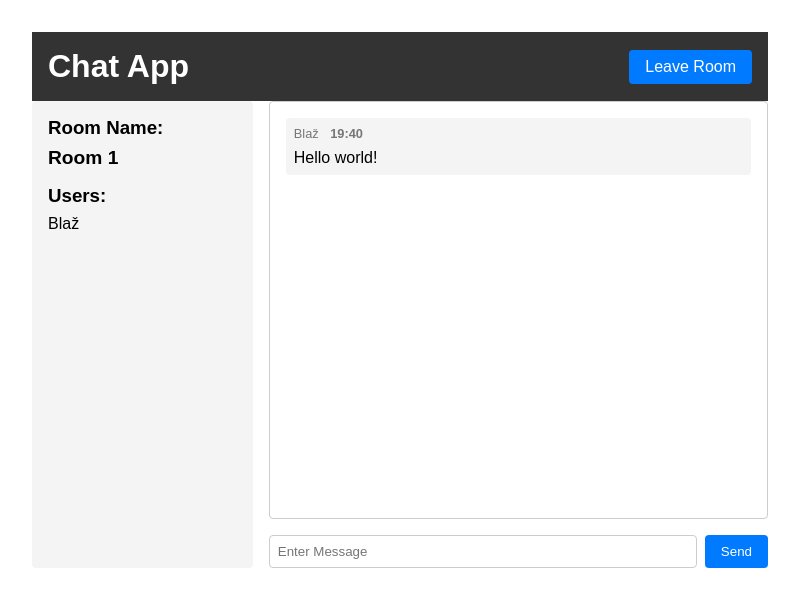
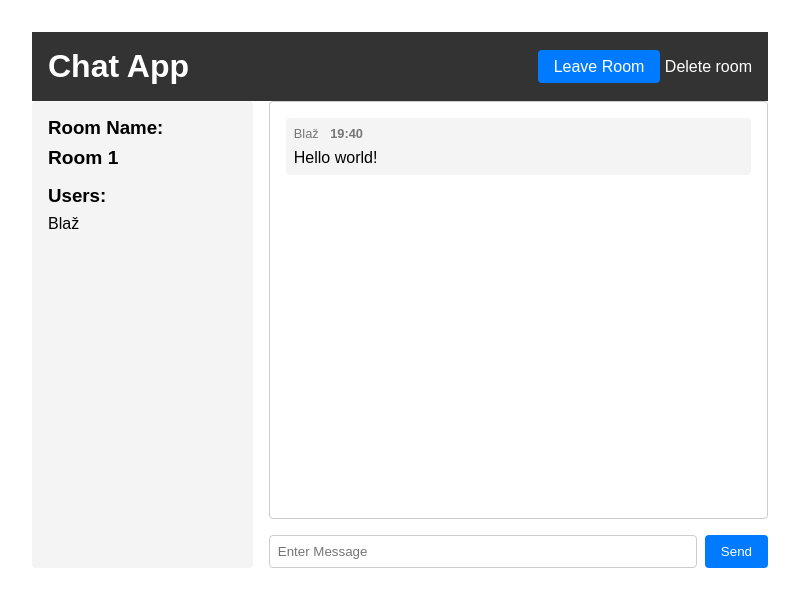
Before and after one commit to bbocko/chat-app, a website: page public/chat.html in a window 1280 px wide. Shown: the whole page, without its empty margins (240-1039 px from the left). Drawn offline with Linux system fonts and the light colour scheme.

Commit message:
Add button for deleting rooms

```diff
--- a/public/chat.html
+++ b/public/chat.html
@@ -15,7 +15,10 @@
 
         <header class="chat-header">
             <h1>Chat App</h1>
-            <a href="index.html" class="btn">Leave Room</a>
+            <div>
+                <a href="index.html" class="btn">Leave Room</a>
+                <a class="btn-delete">Delete room</a>
+            </div>
         </header>
 
         <div class="content-container">
```
